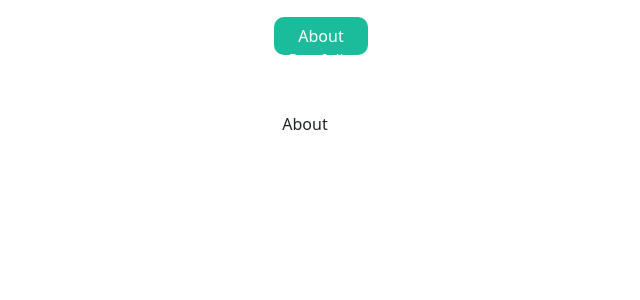
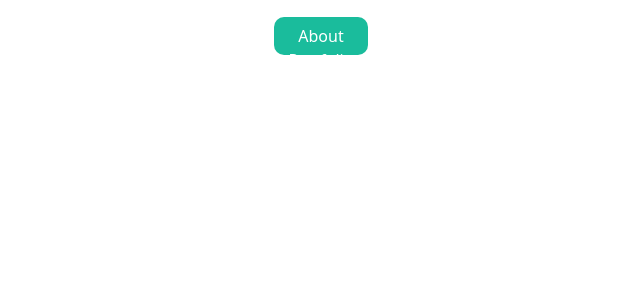
Before and after one commit to Mmy2000/First-React-Project, a React (Vite) app in the folder fisrt-project/: page /about in a window 1280 px wide. Shown: the top 300 px of the page, without its empty margins (335-975 px from the left). Built offline with nearby package versions, Linux system fonts and the light colour scheme.

Commit message:
finishing about styling

```diff
--- a/fisrt-project/src/componet/About/About.jsx
+++ b/fisrt-project/src/componet/About/About.jsx
@@ -1,7 +1,25 @@
 import React from 'react'
 
 export default function About() {
-  return (
-    <div>About</div>
-  )
+  return <>
+    <section className='h-screen text-white  flex justify-center items-center  bg-[#1abc9c]'>
+      <div className="container ">
+        <h2 className='text-4xl font-bold'>ABOUT COMPONENT</h2>
+        <div className='lines'>
+                <div className="line-1 bg-white"></div>
+                <i class="fa-solid fa-star mx-4"></i>
+                <div className="line-1  bg-white "></div>
+            </div>
+            <div className="row">
+        <div className="col-md-6">
+          <p>Freelancer is a free bootstrap theme created by Route. The download includes the complete source files including HTML, CSS, and JavaScript as well as optional SASS stylesheets for easy customization.</p>
+        </div>
+        <div className="col-md-6">
+          <p>Freelancer is a free bootstrap theme created by Route. The download includes the complete source files including HTML, CSS, and JavaScript as well as optional SASS stylesheets for easy customization.</p>
+        </div>
+      </div>
+      </div>
+
+    </section>
+  </>
 }
--- a/fisrt-project/src/componet/Contact/Contact.jsx
+++ b/fisrt-project/src/componet/Contact/Contact.jsx
@@ -4,10 +4,10 @@ export default function Contact() {
   return <>
     <section className='h-screen'>
             <h2 className='text-slate-700 pt-32 text-4xl font-bold'>CONATCT SECTION</h2>
-            <div className='flex flex-row mt-2 items-center justify-center'>
-                <div className="line-1 h-1 w-20 bg-slate-700"></div>
+            <div className='lines'>
+                <div className="line-1 bg-slate-700"></div>
                 <i class="fa-solid fa-star mx-4"></i>
-                <div className="line-1 h-1 w-20 bg-slate-700 "></div>
+                <div className="line-1  bg-slate-700 "></div>
             </div>
             <div class="container p-5 my-3">
         <div class="row px-5">
--- a/fisrt-project/src/index.css
+++ b/fisrt-project/src/index.css
@@ -77,3 +77,9 @@ button:focus-visible {
 .row{
   @apply flex flex-wrap py-5 flex-row
 }
+.line-1{
+  @apply h-1 w-20
+}
+.lines{
+  @apply flex flex-row mt-3 items-center justify-center
+}
```
